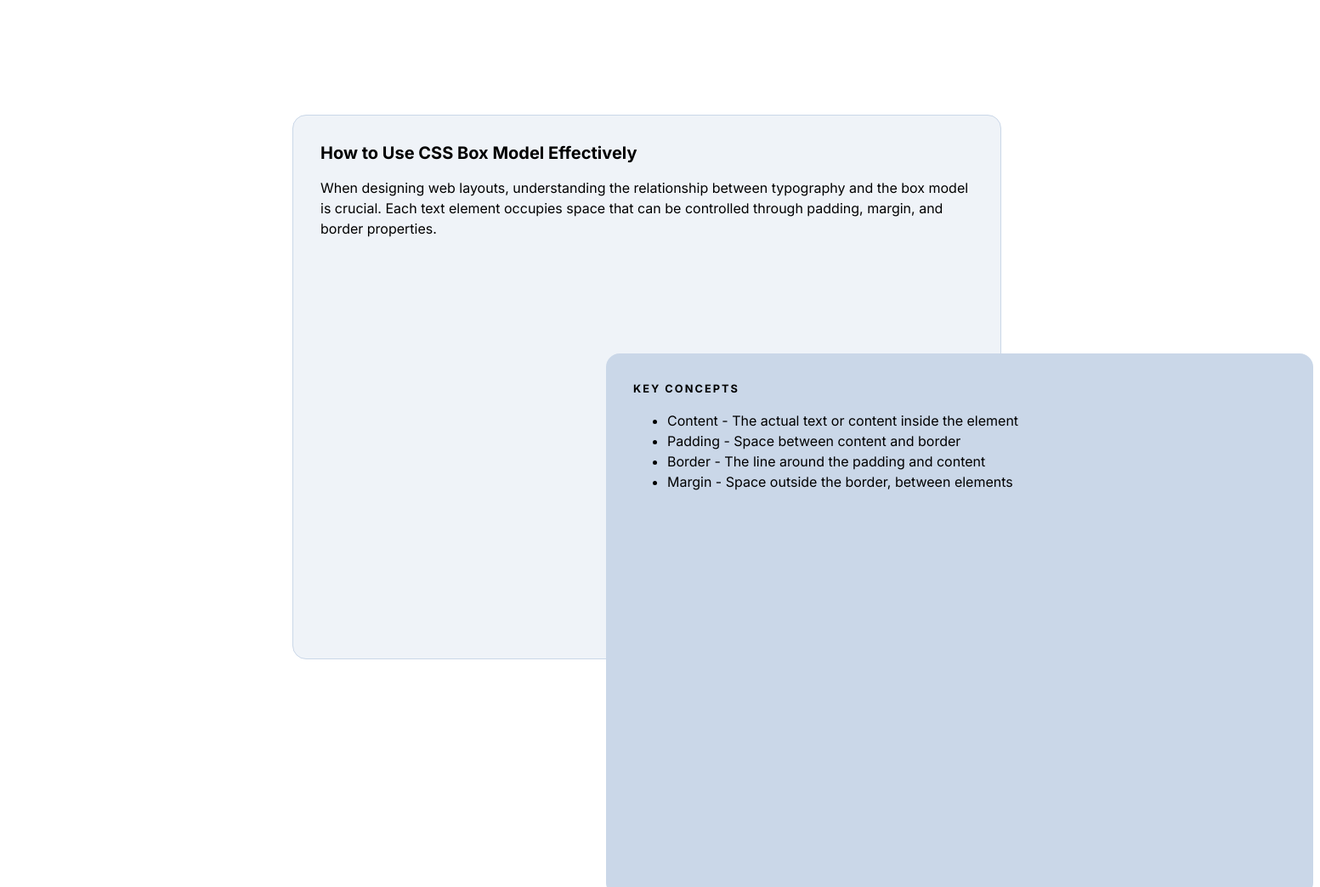
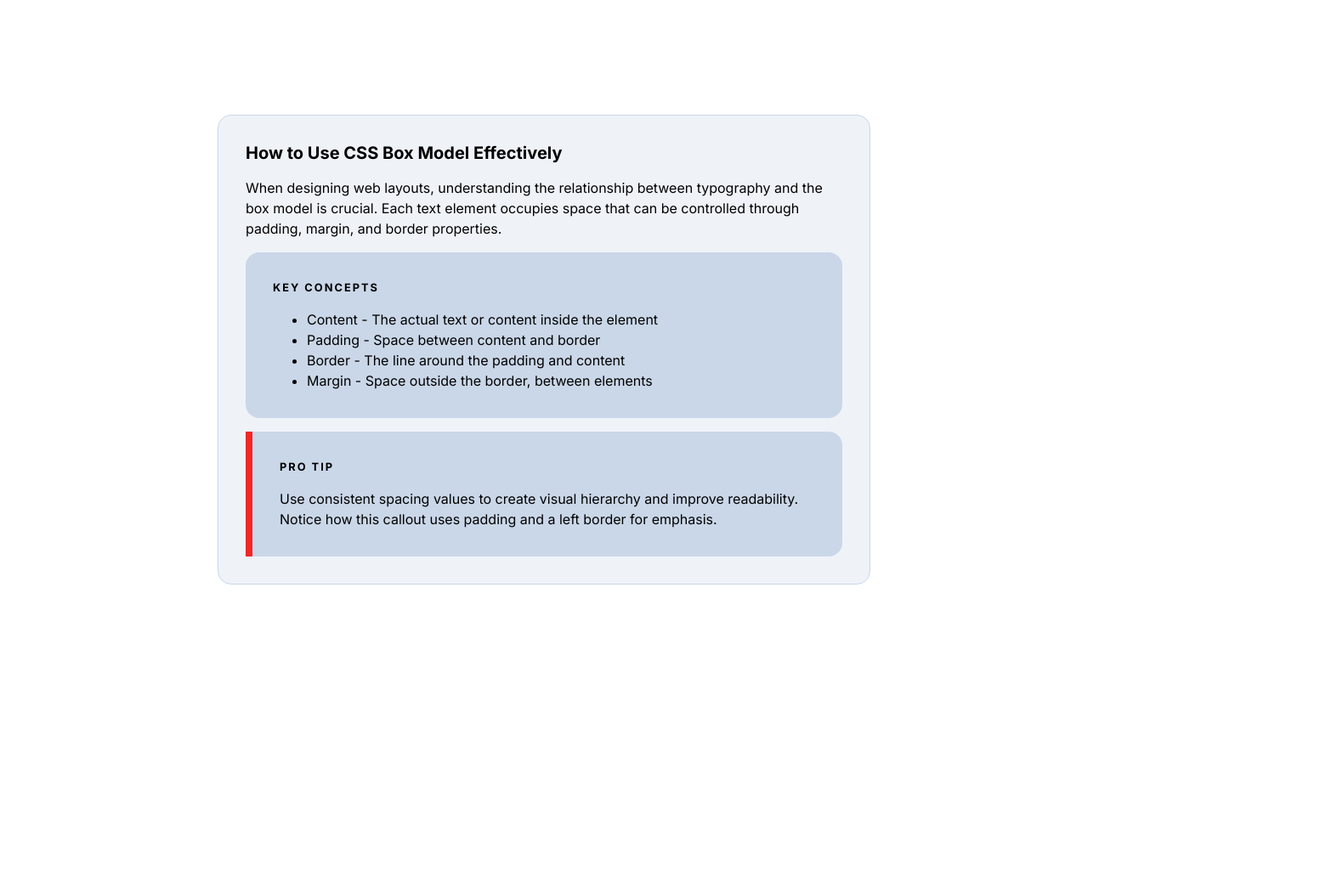
Before and after one commit to jmilicev1/Algebra-Figma-Blog, a plain HTML site: page index.html in a window 1280 px wide. Shown: the top 1044 px of the page at 85% size, 1553 px wide, since content can reach past the window. After the commit the page ends 800 px from the top, so only its background shows below. Drawn offline with Linux system fonts and the light colour scheme.

Commit message:
Add files via upload

```diff
--- a/index.html
+++ b/index.html
@@ -6,7 +6,7 @@
     <title>Implementacija dizajna s ekrana</title>
     <link rel="stylesheet" href="./style.css">
 </head>
-<body>
+<body class="wrapper">
     <div class="panel panel--parent">
         <div class="panel__title">How to Use CSS Box Model Effectively
         </div>
--- a/style.css
+++ b/style.css
@@ -1,11 +1,12 @@
 @import url('https://fonts.googleapis.com/css2?family=Inter:ital,opsz,wght@0,14..32,100..900;1,14..32,100..900&display=swap%27');
 
+.wrapper {
+    width: 768px;
+    margin-top: 135px;
+    margin-left: auto;
+    margin-right: auto;
+}
 .panel {
-    width: 768px;
-    height: 575px;
-    margin-top: 135px;
-    margin-bottom: 16px;
-    margin-left: 336px;
     border-radius: 16px;
     padding: 32px;
 }
```
